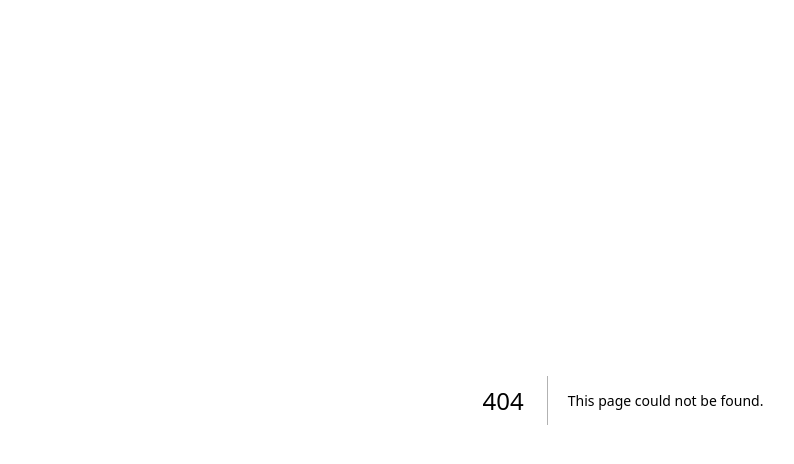
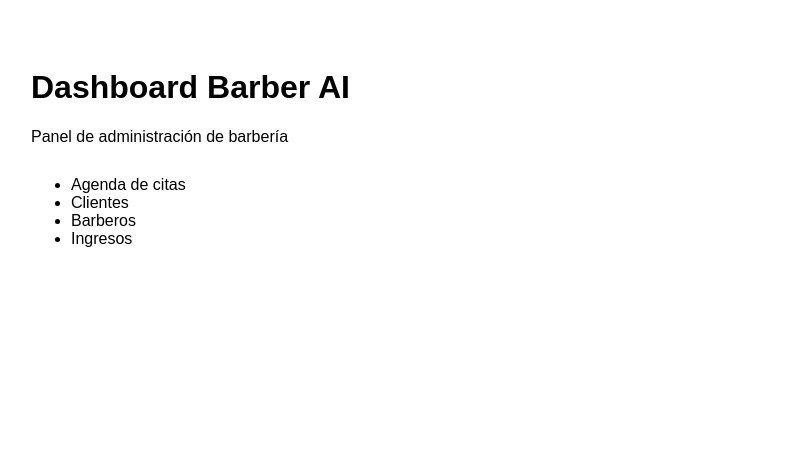
Before and after one commit to Mendozacidulysses-cyber/Barber-ai, a Next.js app: page /dashboard in a window 1280 px wide. Before the commit this address had no page. Shown: the top 464 px of the page, without its empty margins (17-811 px from the left). Built offline with nearby package versions, Linux system fonts and the light colour scheme.

Commit message:
Create page.js

```diff
--- /dev/null
+++ b/app/dashboard/page.js
@@ -0,0 +1,21 @@
+export default function Dashboard() {
+  return (
+    <main style={{
+      fontFamily: "Arial",
+      padding: 40
+    }}>
+      <h1>Dashboard Barber AI</h1>
+
+      <p>Panel de administración de barbería</p>
+
+      <div style={{marginTop:30}}>
+        <ul>
+          <li>Agenda de citas</li>
+          <li>Clientes</li>
+          <li>Barberos</li>
+          <li>Ingresos</li>
+        </ul>
+      </div>
+    </main>
+  )
+}
```
